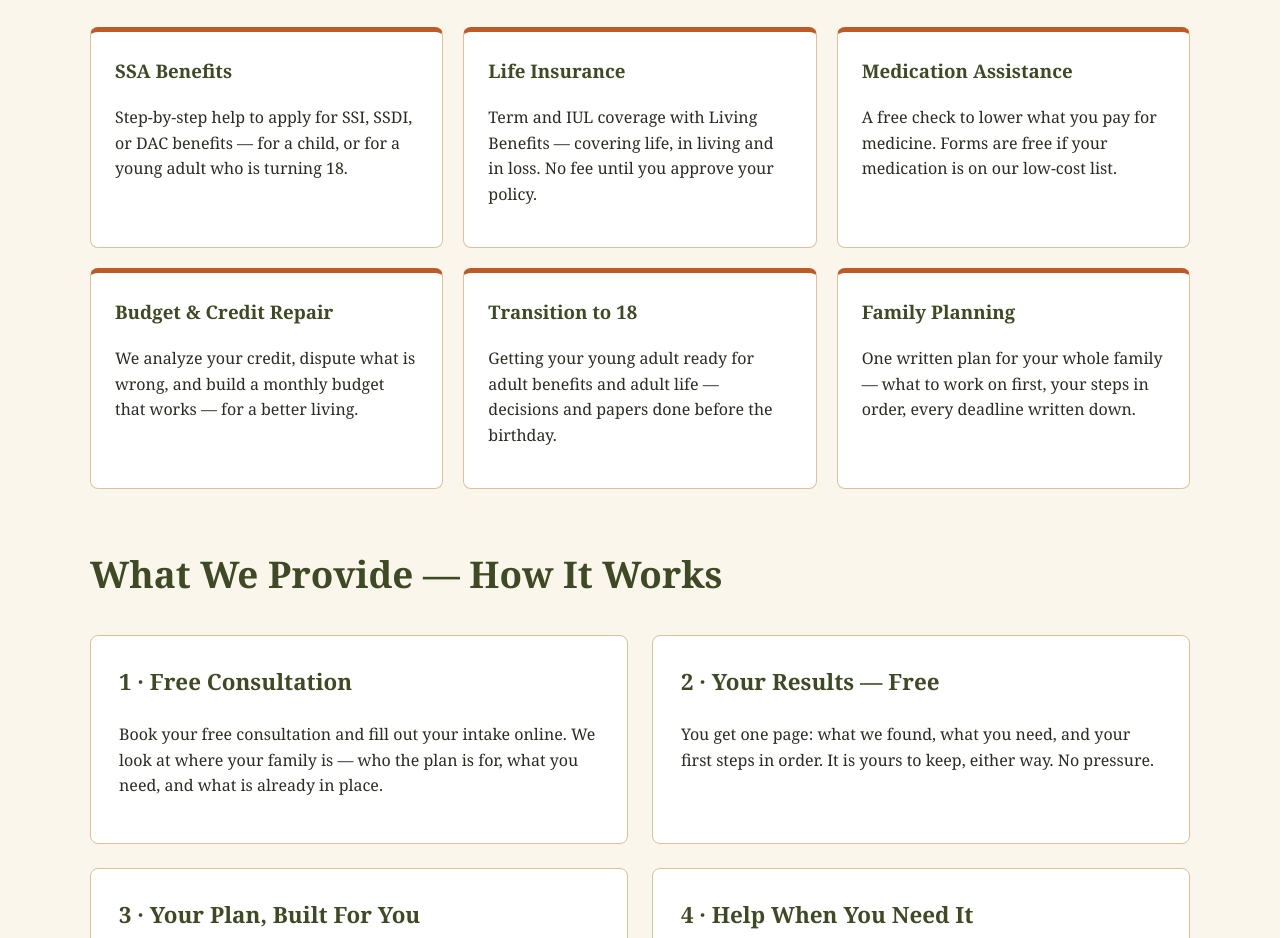
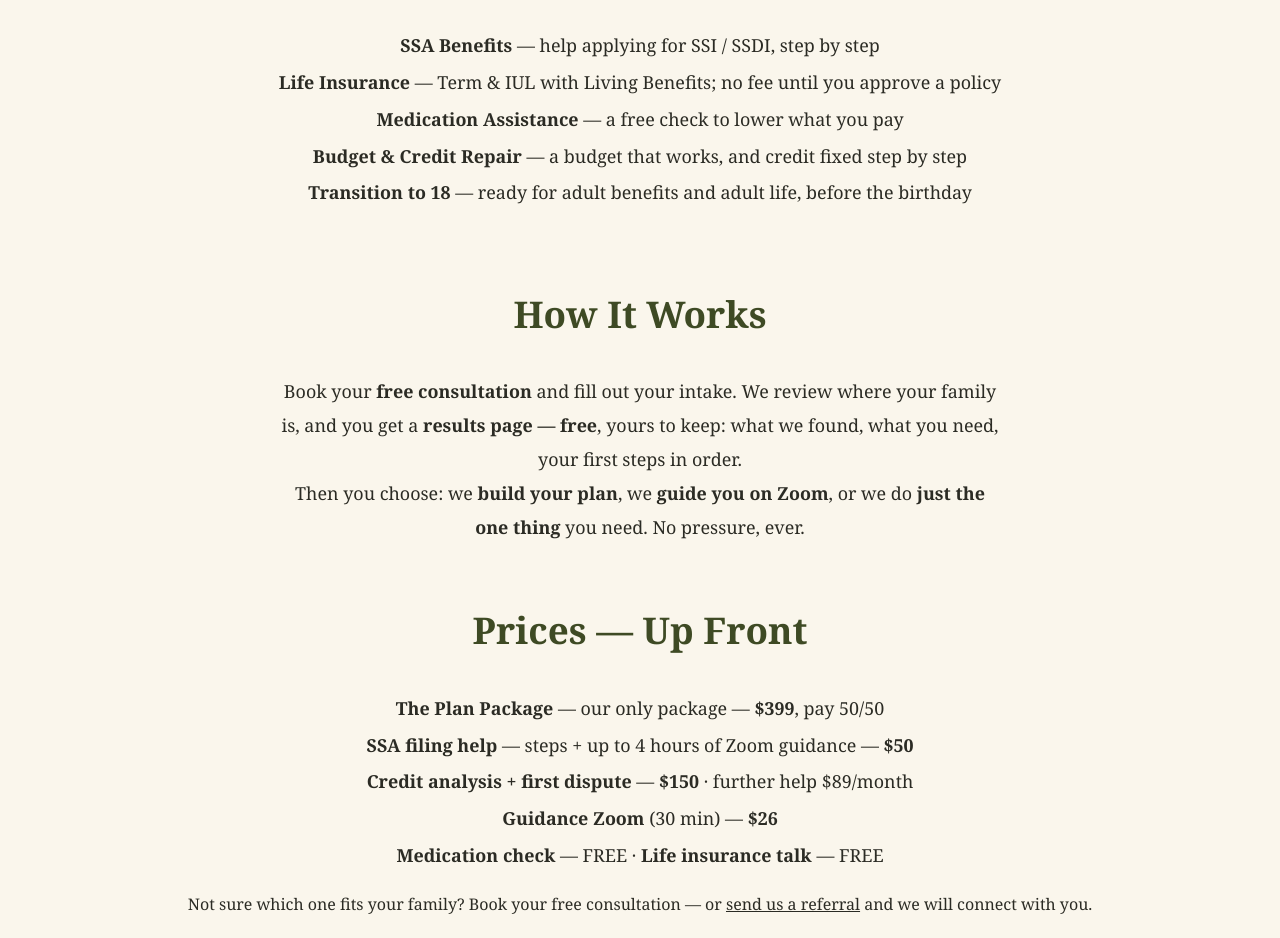
Before and after one commit to southernoakfw-ja/southernoakfw-ja.github.io, a plain HTML site: page services.html in a window 1280 px wide. Shown: the part 594-1532 px from the top of the page. Drawn offline with Linux system fonts and the light colour scheme.

Commit message:
Simplify Home + Services pages

```diff
--- a/services.html
+++ b/services.html
@@ -41,89 +41,39 @@
   </section>
 
   <section class="section" id="what-we-do">
-    <div class="wrap">
+    <div class="wrap" style="text-align:center">
       <h2>What We Do</h2>
-      <div class="cards">
-        <article class="card">
-          <h3>SSA Benefits</h3>
-          <p>Step-by-step help to apply for SSI, SSDI, or DAC benefits — for a child, or for a young adult who is turning 18.</p>
-        </article>
-        <article class="card">
-          <h3>Life Insurance</h3>
-          <p>Term and IUL coverage with Living Benefits — covering life, in living and in loss. No fee until you approve your policy.</p>
-        </article>
-        <article class="card">
-          <h3>Medication Assistance</h3>
-          <p>A free check to lower what you pay for medicine. Forms are free if your medication is on our low-cost list.</p>
-        </article>
-        <article class="card">
-          <h3>Budget &amp; Credit Repair</h3>
-          <p>We analyze your credit, dispute what is wrong, and build a monthly budget that works — for a better living.</p>
-        </article>
-        <article class="card">
-          <h3>Transition to 18</h3>
-          <p>Getting your young adult ready for adult benefits and adult life — decisions and papers done before the birthday.</p>
-        </article>
-        <article class="card">
-          <h3>Family Planning</h3>
-          <p>One written plan for your whole family — what to work on first, your steps in order, every deadline written down.</p>
-        </article>
-      </div>
+      <p style="font-size:1.12rem;line-height:2.05">
+        <strong>SSA Benefits</strong> — help applying for SSI / SSDI, step by step<br>
+        <strong>Life Insurance</strong> — Term &amp; IUL with Living Benefits; no fee until you approve a policy<br>
+        <strong>Medication Assistance</strong> — a free check to lower what you pay<br>
+        <strong>Budget &amp; Credit Repair</strong> — a budget that works, and credit fixed step by step<br>
+        <strong>Transition to 18</strong> — ready for adult benefits and adult life, before the birthday
+      </p>
     </div>
   </section>
 
-  <section class="section" id="what-we-provide" style="padding-top:0">
-    <div class="wrap">
-      <h2>What We Provide — How It Works</h2>
-      <div class="services-list">
-        <article class="service">
-          <h3>1 · Free Consultation</h3>
-          <p>Book your free consultation and fill out your intake online. We look at where your family is — who the plan is for, what you need, and what is already in place.</p>
-        </article>
-        <article class="service">
-          <h3>2 · Your Results — Free</h3>
-          <p>You get one page: what we found, what you need, and your first steps in order. It is yours to keep, either way. No pressure.</p>
-        </article>
-        <article class="service">
-          <h3>3 · Your Plan, Built For You</h3>
-          <p>If you want us to build it, we build the plan that fits what we saw — and walk through it with you on a delivery Zoom.</p>
-        </article>
-        <article class="service">
-          <h3>4 · Help When You Need It</h3>
-          <p>After your plan — or with your results in hand — book a guidance Zoom only when you get stuck. <span class="price">$26 per 30-minute appointment.</span> You never pay for help you did not book.</p>
-        </article>
-      </div>
+  <section class="section" style="padding-top:0">
+    <div class="wrap" style="text-align:center">
+      <h2>How It Works</h2>
+      <p style="font-size:1.12rem;line-height:1.9;max-width:720px;margin:0 auto">
+        Book your <strong>free consultation</strong> and fill out your intake. We review where your family is, and you get a <strong>results page — free</strong>, yours to keep: what we found, what you need, your first steps in order.<br>
+        Then you choose: we <strong>build your plan</strong>, we <strong>guide you on Zoom</strong>, or we do <strong>just the one thing</strong> you need. No pressure, ever.
+      </p>
     </div>
   </section>
 
-  <section class="section" id="plan-package" style="padding-top:0">
-    <div class="wrap">
-      <h2>The Plan Package</h2>
-      <article class="service">
-        <h3>One Package — <span class="price">$399 one time</span></h3>
-        <p>We build your written plan for whoever it is for:</p>
-        <p><strong>For a family</strong> — everything reviewed, what to work on first, deadlines written down.<br>
-        <strong>For a child, ages 5–17</strong> — what to expect, prepare now, and get ready for 18.<br>
-        <strong>For a young adult, ages 18–26</strong> — budget, living plan, and filing SSA under adult rules.</p>
-        <p><strong>Pay 50/50:</strong> $199.50 when you sign your agreement (we start building), and $199.50 <strong>before we provide your plan</strong>. Your delivery Zoom is included.</p>
-      </article>
-    </div>
-  </section>
-
-  <section class="section" id="one-thing" style="padding-top:0">
-    <div class="wrap">
-      <h2>Only Need Help With One Thing?</h2>
-      <div class="services-list">
-        <article class="service">
-          <h3>SSA Filing Help Only — <span class="price">$50</span></h3>
-          <p>We give you the steps, <strong>you file it yourself</strong>, and Jessica guides you on Zoom — <strong>up to 4 hours of guidance included</strong>, until your filing is complete. Paid in full to start. Need more time? Extra Zoom time is <strong>$10 for every 30 minutes</strong>.</p>
-        </article>
-        <article class="service">
-          <h3>Credit Repair Only — <span class="price">$150</span></h3>
-          <p>Credit analysis + your first dispute, prepared for you — you sign your own letters. Paid in full to start. Need further help? Essential Repair is <strong>$89/month</strong>, cancel anytime.</p>
-        </article>
-      </div>
-      <p style="margin-top:1.2rem"><strong>Medication check — FREE.</strong> <strong>Life insurance talk — FREE</strong> (no fee until you approve a policy). Not sure which one fits your family? <strong>Book your free consultation</strong> — or <a href="referral.html">send us a referral</a> and we will connect with you.</p>
+  <section class="section" style="padding-top:0">
+    <div class="wrap" style="text-align:center">
+      <h2>Prices — Up Front</h2>
+      <p style="font-size:1.12rem;line-height:2.05">
+        <strong>The Plan Package</strong> — our only package — <strong>$399</strong>, pay 50/50<br>
+        <strong>SSA filing help</strong> — steps + up to 4 hours of Zoom guidance — <strong>$50</strong><br>
+        <strong>Credit analysis + first dispute</strong> — <strong>$150</strong> · further help $89/month<br>
+        <strong>Guidance Zoom</strong> (30 min) — <strong>$26</strong><br>
+        <strong>Medication check</strong> — FREE · <strong>Life insurance talk</strong> — FREE
+      </p>
+      <p>Not sure which one fits your family? Book your free consultation — or <a href="referral.html">send us a referral</a> and we will connect with you.</p>
       <div class="buttons">
         <a class="btn" href="index.html">Back to Home</a>
       </div>
```
Also changed, not shown: index.html (+13 -29 lines).
